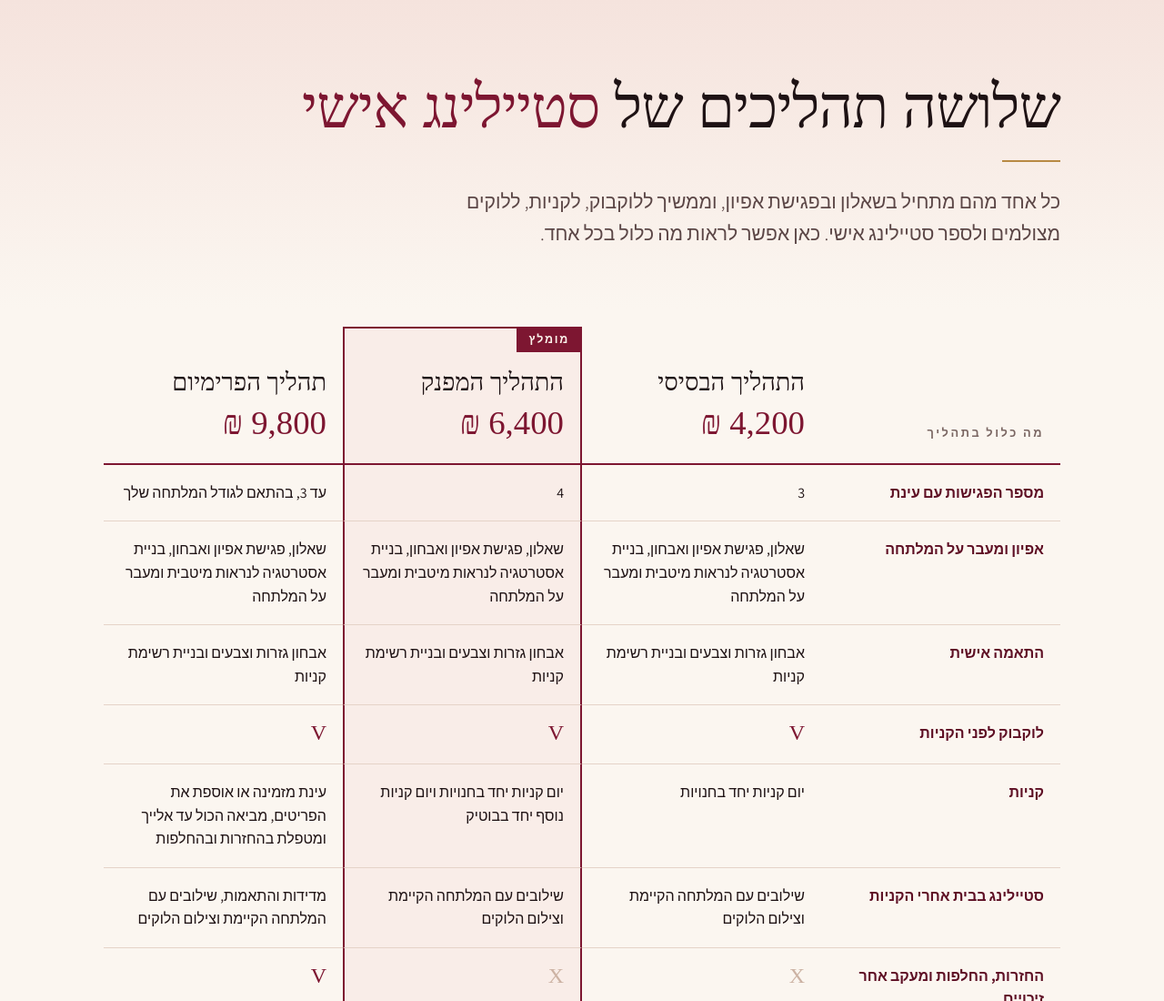
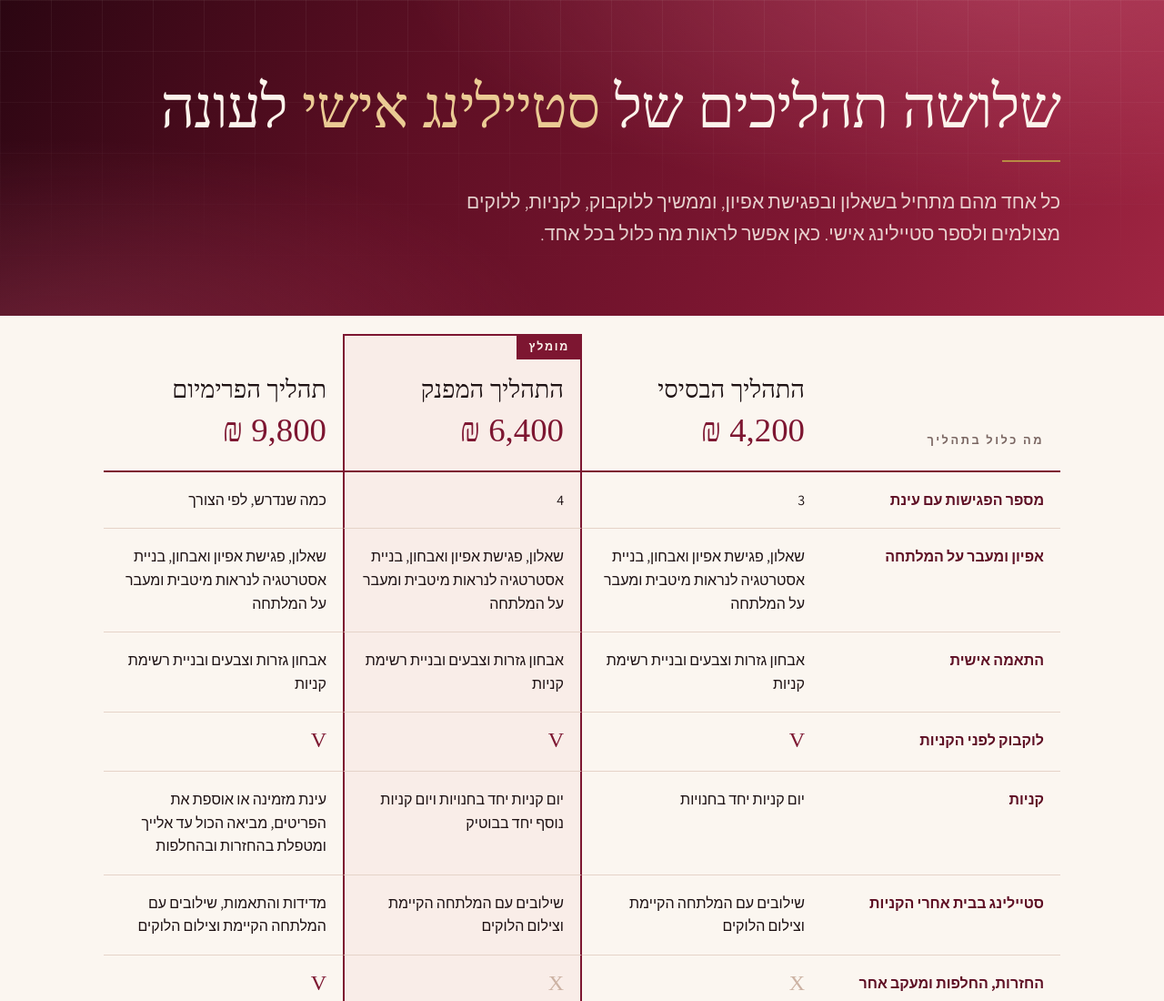
Before and after one commit to elkayam-ran-einat-beep/elkayam-ran-einat-beep.github.io, a plain HTML site: page tahalichim/index.html in a window 1280 px wide. Shown: the top 1100 px of the page at 91% size. Drawn offline with Linux system fonts and the light colour scheme; a web font is replaced by a local one.

Commit message:
עמוד התהליכים: כותרת 'לעונה', בלוק בורדו מדורג בכותרת, פגישות בפרימיום לפי הצורך
Co-Authored-By: Claude Sonnet 5.5 <noreply@anthropic.com>

```diff
--- a/tahalichim/index.html
+++ b/tahalichim/index.html
@@ -3,14 +3,14 @@
 <head>
 <meta charset="utf-8">
 <meta name="viewport" content="width=device-width, initial-scale=1">
-<title>תהליכי סטיילינג אישי · עינת רן אלקיים</title>
+<title>תהליכי סטיילינג אישי לעונה · עינת רן אלקיים</title>
 <meta name="description" content="השוואה בין שלושת תהליכי הסטיילינג האישי של עינת רן אלקיים: הבסיסי, המפנק והפרימיום.">
 <meta name="robots" content="noindex, nofollow">
 <meta name="theme-color" content="#7D1631">
 <meta property="og:type" content="website">
 <meta property="og:locale" content="he_IL">
 <meta property="og:site_name" content="עינת רן אלקיים">
-<meta property="og:title" content="תהליכי סטיילינג אישי · עינת רן אלקיים">
+<meta property="og:title" content="תהליכי סטיילינג אישי לעונה · עינת רן אלקיים">
 <meta property="og:description" content="הבסיסי, המפנק והפרימיום: מה כלול בכל תהליך.">
 <meta property="og:url" content="https://www.einatran.com/tahalichim/">
 <meta property="og:image" content="https://www.einatran.com/img-abchon/abchon-hero.jpg">
@@ -36,9 +36,20 @@ p{margin:0;}
 .lede{font-size:1.32rem;line-height:1.7;color:var(--ink-soft);font-weight:300;max-width:660px;}
 .rule-gold{width:64px;height:2px;background:var(--gold);border:0;margin:0;}
 
-.top{background:linear-gradient(180deg,var(--blush) 0,var(--paper) 100%);padding:80px 0 64px;}
-.top .wrap{display:flex;flex-direction:column;gap:26px;}
-.top h1 em{font-style:normal;color:var(--accent);}
+.top{position:relative;overflow:hidden;color:var(--on-accent);padding:80px 0 72px;
+  background:
+    radial-gradient(1100px 440px at 88% -12%,rgba(222,104,134,.42),transparent 62%),
+    radial-gradient(900px 380px at 4% 112%,rgba(190,72,104,.34),transparent 62%),
+    linear-gradient(118deg,#2B0612 0%,var(--accent-deep) 36%,var(--accent) 68%,#A02542 100%);}
+/* רשת דקה שמתפוגגת כלפי מטה: נותנת מראה טכנולוגי בלי לצייר דבר */
+.top::before{content:"";position:absolute;inset:0;pointer-events:none;
+  background-image:linear-gradient(rgba(252,244,236,.06) 1px,transparent 1px),linear-gradient(90deg,rgba(252,244,236,.06) 1px,transparent 1px);
+  background-size:56px 56px;
+  -webkit-mask-image:linear-gradient(180deg,#000 0,transparent 92%);mask-image:linear-gradient(180deg,#000 0,transparent 92%);}
+.top .wrap{position:relative;display:flex;flex-direction:column;gap:26px;}
+.top h1{color:var(--on-accent);}
+.top h1 em{font-style:normal;color:#EBCB94;}
+.top .lede{color:rgba(252,244,236,.84);}
 
 .cta{display:inline-flex;align-items:center;justify-content:center;background:var(--accent);color:var(--on-accent);font-family:'Assistant',sans-serif;font-size:1rem;font-weight:700;letter-spacing:.03em;padding:14px 22px;min-height:54px;border:1px solid var(--accent);border-radius:0;text-decoration:none;text-align:center;line-height:1.3;transition:background .2s ease;}
 .cta:hover{background:var(--accent-deep);border-color:var(--accent-deep);}
@@ -113,7 +124,7 @@ footer{padding:48px 0 60px;text-align:center;border-top:1px solid var(--rule);}
 
 <header class="top">
   <div class="wrap">
-    <h1>שלושה תהליכים של <em>סטיילינג אישי</em></h1>
+    <h1>שלושה תהליכים של <em>סטיילינג אישי</em> לעונה</h1>
     <hr class="rule-gold">
     <p class="lede">כל אחד מהם מתחיל בשאלון ובפגישת אפיון, וממשיך ללוקבוק, לקניות, ללוקים מצולמים ולספר סטיילינג אישי. כאן אפשר לראות מה כלול בכל אחד.</p>
   </div>
@@ -125,7 +136,7 @@ footer{padding:48px 0 60px;text-align:center;border-top:1px solid var(--rule);}
 <table class="cmp">
 <thead><tr><th scope="col" class="corner">מה כלול בתהליך</th><th scope="col"><span class="pk">התהליך הבסיסי</span><span class="pr">4,200 ₪</span></th><th scope="col" class="hl"><span class="badge">מומלץ</span><span class="pk">התהליך המפנק</span><span class="pr">6,400 ₪</span></th><th scope="col"><span class="pk">תהליך הפרימיום</span><span class="pr">9,800 ₪</span></th></tr></thead>
 <tbody>
-<tr><th scope="row">מספר הפגישות עם עינת</th><td>3</td><td class="hl">4</td><td>עד 3, בהתאם לגודל המלתחה שלך</td></tr>
+<tr><th scope="row">מספר הפגישות עם עינת</th><td>3</td><td class="hl">4</td><td>כמה שנדרש, לפי הצורך</td></tr>
 <tr><th scope="row">אפיון ומעבר על המלתחה</th><td>שאלון, פגישת אפיון ואבחון, בניית אסטרטגיה לנראות מיטבית ומעבר על המלתחה</td><td class="hl">שאלון, פגישת אפיון ואבחון, בניית אסטרטגיה לנראות מיטבית ומעבר על המלתחה</td><td>שאלון, פגישת אפיון ואבחון, בניית אסטרטגיה לנראות מיטבית ומעבר על המלתחה</td></tr>
 <tr><th scope="row">התאמה אישית</th><td>אבחון גזרות וצבעים ובניית רשימת קניות</td><td class="hl">אבחון גזרות וצבעים ובניית רשימת קניות</td><td>אבחון גזרות וצבעים ובניית רשימת קניות</td></tr>
 <tr><th scope="row">לוקבוק לפני הקניות</th><td><span class="yes" aria-label="כלול">V</span></td><td class="hl"><span class="yes" aria-label="כלול">V</span></td><td><span class="yes" aria-label="כלול">V</span></td></tr>
```
